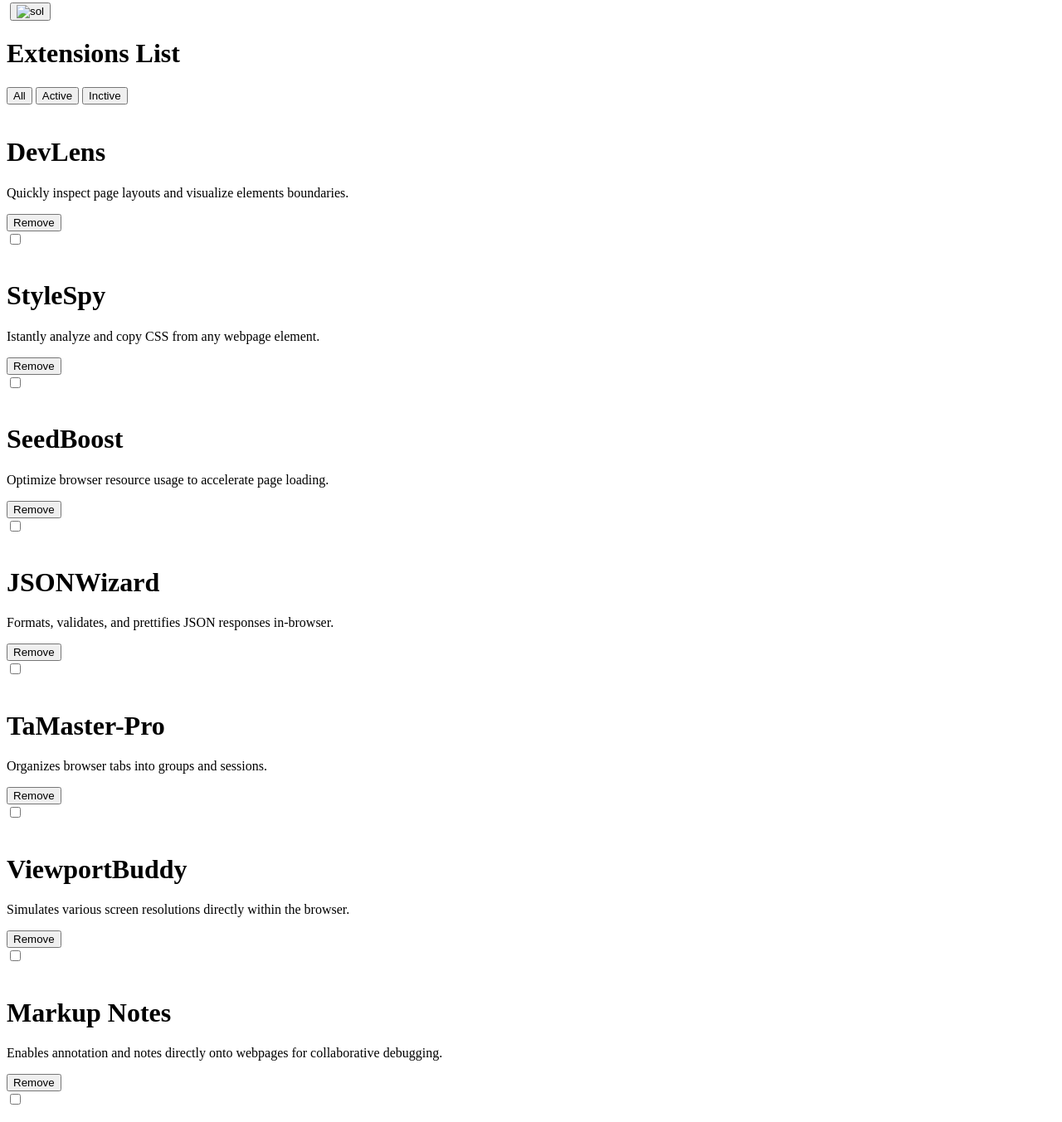
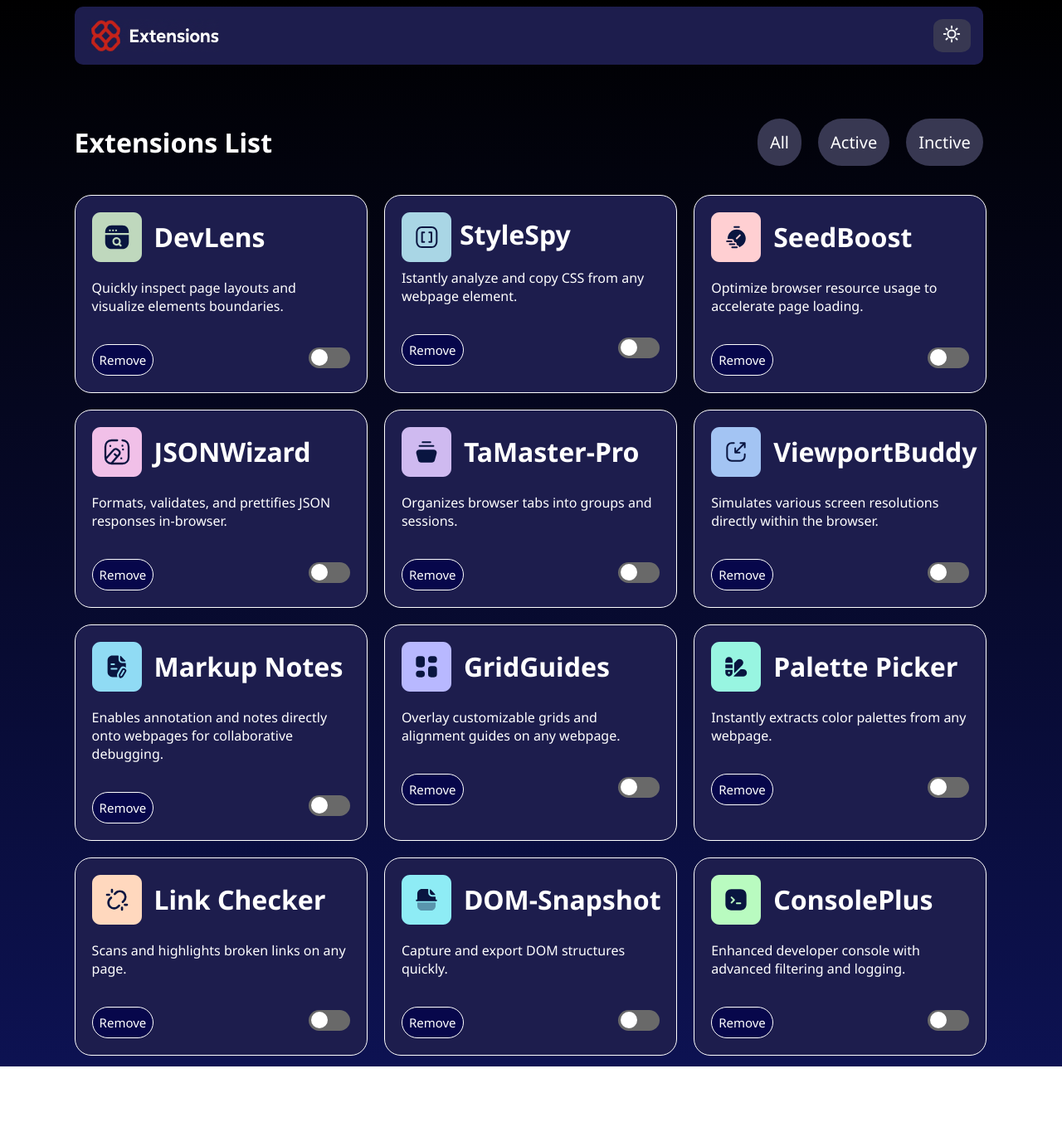
Before and after one commit to Roger-Robertt/Interface-do-usu-rio-do-gerenciador-de-extens-es-do-navegador, a plain HTML site: page index.html in a window 1280 px wide. Shown: the part 5-1358 px from the top of the page at 83% size. After the commit the page ends 1291 px from the top, so only its background shows below. Drawn offline with Linux system fonts and the light colour scheme; the site is published under a folder, as on GitHub Pages, so addresses that start at the root find nothing.

Commit message:
Corrigindo caminhos de arquivos e links de CSS/JS

```diff
--- a/index.html
+++ b/index.html
@@ -4,20 +4,20 @@
 <head>
     <meta charset="UTF-8">
     <meta name="viewport" content="width=device-width, initial-scale=1.0">
-    <link rel="shortcut icon" href="/assets/favicon-32x32.png" type="image/x-icon">
+    <link rel="shortcut icon" href="assets/favicon-32x32.png" type="image/x-icon">
     <link rel="preconnect" href="https://fonts.googleapis.com">
     <link rel="preconnect" href="https://fonts.gstatic.com" crossorigin>
     <link href="https://fonts.googleapis.com/css2?family=Noto+Sans:ital,wght@0,100..900;1,100..900&display=swap"
         rel="stylesheet">
-    <link rel="stylesheet" href="/styles.css">
+    <link rel="stylesheet" href="styles.css">
     <title>Interface do usuário do gerenciador de extensões do navegador</title>
 </head>
 
 <body>
 
     <header class="header">
-        <img class="img-logo" src="/assets/Gemini_Generated_Image_1lrbyj1lrbyj1lrb.png" alt="">
-        <button class="sol" id="tema"><img src="/assets/icon-sun.svg" alt="sol"></button>
+        <img class="img-logo" src="assets/Gemini_Generated_Image_1lrbyj1lrbyj1lrb.png" alt="">
+        <button class="sol" id="tema"><img src="assets/icon-sun.svg" alt="sol"></button>
     </header>
 
     <div class="extesions">
@@ -39,7 +39,7 @@
             <div class="dev-lens extension-card" data-is-active="false" data-id="dev-lens">
 
                 <div class="filter">
-                    <img src="/assets/logo-devlens.svg" alt="">
+                    <img src="assets/logo-devlens.svg" alt="">
                     <h1>DevLens</h1>
                 </div>
 
@@ -63,7 +63,7 @@
             <div class="style-spy extension-card" data-is-active="false" data-id="style-spy">
 
                 <div class="filter">
-                    <img class="logo-styles" src="/assets/logo-style-spy.svg" alt="">
+                    <img class="logo-styles" src="assets/logo-style-spy.svg" alt="">
                     <h1 class="sty">StyleSpy</h1>
                 </div>
 
@@ -86,7 +86,7 @@
             <div class="speed-boost extension-card" data-is-active="false" data-id="speed-boost">
 
                 <div class="filterr">
-                    <img src="/assets/logo-speed-boost.svg" alt="">
+                    <img src="assets/logo-speed-boost.svg" alt="">
                     <h1 class="speed">SeedBoost</h1>
                 </div>
 
@@ -113,7 +113,7 @@
             <div class="jsonwizard extension-card" data-is-active="false" data-id="jsonwizard">
 
                 <div class="filterr">
-                    <img src="/assets/logo-json-wizard.svg" alt="">
+                    <img src="assets/logo-json-wizard.svg" alt="">
                     <h1 class="json">JSONWizard</h1>
                 </div>
 
@@ -136,7 +136,7 @@
             <div class="taMaster-pro extension-card" data-is-active="false" data-id="taMaster-pro">
 
                 <div class="filterr">
-                    <img src="/assets/logo-tab-master-pro.svg" alt="">
+                    <img src="assets/logo-tab-master-pro.svg" alt="">
                     <h1 class="master">TaMaster-Pro</h1>
                 </div>
 
@@ -159,7 +159,7 @@
             <div class="viewport-buddy extension-card" data-is-active="false" data-id="viewport-buddy">
 
                 <div class="filterr">
-                    <img src="/assets/logo-viewport-buddy.svg" alt="">
+                    <img src="assets/logo-viewport-buddy.svg" alt="">
                     <h1 class="view">ViewportBuddy</h1>
                 </div>
 
@@ -186,7 +186,7 @@
             <div class="markup-notes extension-card" data-is-active="false" data-id="markup-notes">
 
                 <div class="filterr">
-                    <img src="/assets/logo-markup-notes.svg" alt="">
+                    <img src="assets/logo-markup-notes.svg" alt="">
                     <h1 class="markup">Markup Notes</h1>
                 </div>
 
@@ -210,7 +210,7 @@
             <div class="grid-guides extension-card" data-is-active="false" data-id="grid-guides">
 
                 <div class="filterr">
-                    <img src="/assets/logo-grid-guides.svg" alt="">
+                    <img src="assets/logo-grid-guides.svg" alt="">
                     <h1 class="grid">GridGuides</h1>
                 </div>
 
@@ -233,7 +233,7 @@
             <div class="palette-picker extension-card" data-is-active="false" data-id="palette-picker">
 
                 <div class="filterr">
-                    <img src="/assets/logo-palette-picker.svg" alt="">
+                    <img src="assets/logo-palette-picker.svg" alt="">
                     <h1 class="palette">Palette Picker</h1>
                 </div>
 
@@ -260,7 +260,7 @@
             <div class="link-checker extension-card" data-is-active="false" data-id="link-checker">
 
                 <div class="filterr">
-                    <img src="/assets/logo-link-checker.svg" alt="">
+                    <img src="assets/logo-link-checker.svg" alt="">
                     <h1 class="link">Link Checker</h1>
                 </div>
 
@@ -283,7 +283,7 @@
             <div class="dom-snapshot extension-card" data-is-active="false" data-id="dom-snapshot">
 
                 <div class="filterr">
-                    <img src="/assets/logo-dom-snapshot.svg" alt="">
+                    <img src="assets/logo-dom-snapshot.svg" alt="">
                     <h1 class="dom">DOM-Snapshot</h1>
                 </div>
 
@@ -306,7 +306,7 @@
             <div class="console-plus extension-card" data-is-active="false" data-id="console-plus">
 
                 <div class="filterr">
-                    <img src="/assets/logo-console-plus.svg" alt="">
+                    <img src="assets/logo-console-plus.svg" alt="">
                     <h1 class="console">ConsolePlus</h1>
                 </div>
 
@@ -336,6 +336,6 @@
     </div>
 
 </body>
-<script src="/scripts.js"></script>
+<script src="scripts.js"></script>
 
 </html>
```
